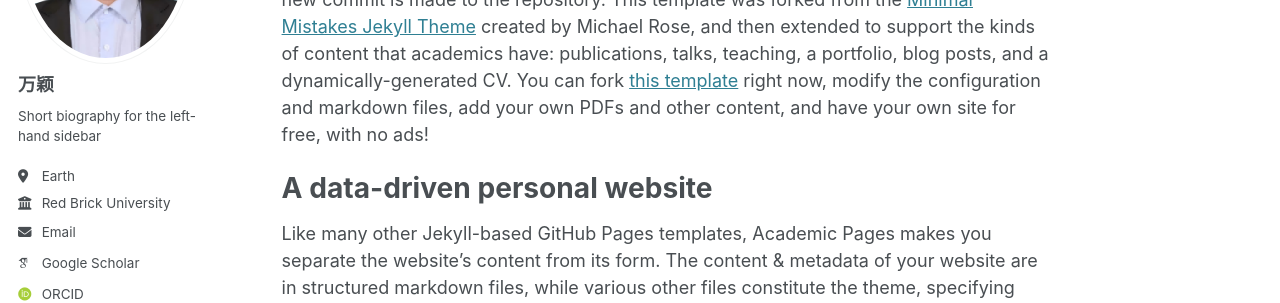
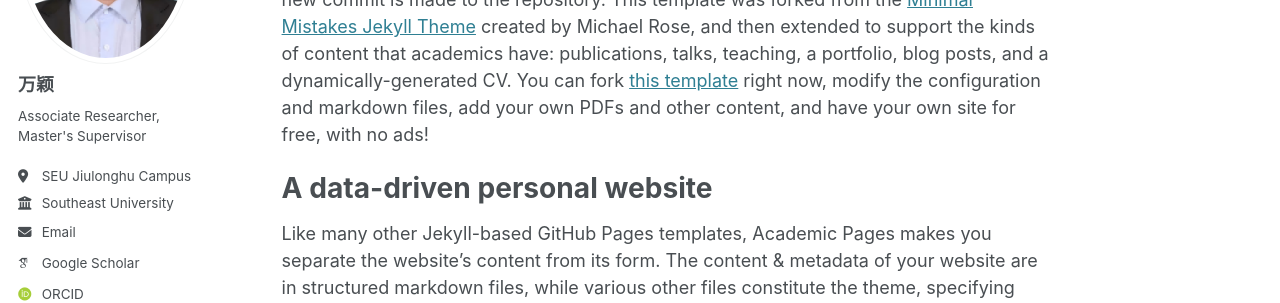
Before and after one commit to wany16/wany16.github.io, a Jekyll site: the page built from _pages/about.md, in a window 1280 px wide. Shown: the part 264-567 px from the top of the page. Built offline with Jekyll 4.4.1, drawn with Linux system fonts in a browser that asks for light colours; some web fonts are replaced.

```diff
--- a/_config.yml
+++ b/_config.yml
@@ -25,11 +25,11 @@ author:
   avatar           : "profile.png"
   name             : "万颖"
   pronouns         : # example: "she/her"
-  bio              : "Short biography for the left-hand sidebar"
-  location         : "Earth"
-  employer         : "Red Brick University"
+  bio              : "Associate Researcher, Master's Supervisor"
+  location         : "SEU Jiulonghu Campus"
+  employer         : "Southeast University"
   uri              : # URL
-  email            : "none@example.org"
+  email            : "wy25@seu.edu.cn"
 
   # Academic websites
   arxiv            : # URL - Update with the correct link to your profile
@@ -45,7 +45,7 @@ author:
   bitbucket        : # Username - Update with your username on the site
   codepen          : # Username
   dribbble         : # Username
-  github           : "academicpages"
+  github           : "wany16"
   kaggle           : # Username
   stackoverflow    : # User number or user number and name (i.e., use "1" or "1/jeff-atwood")
 
```
